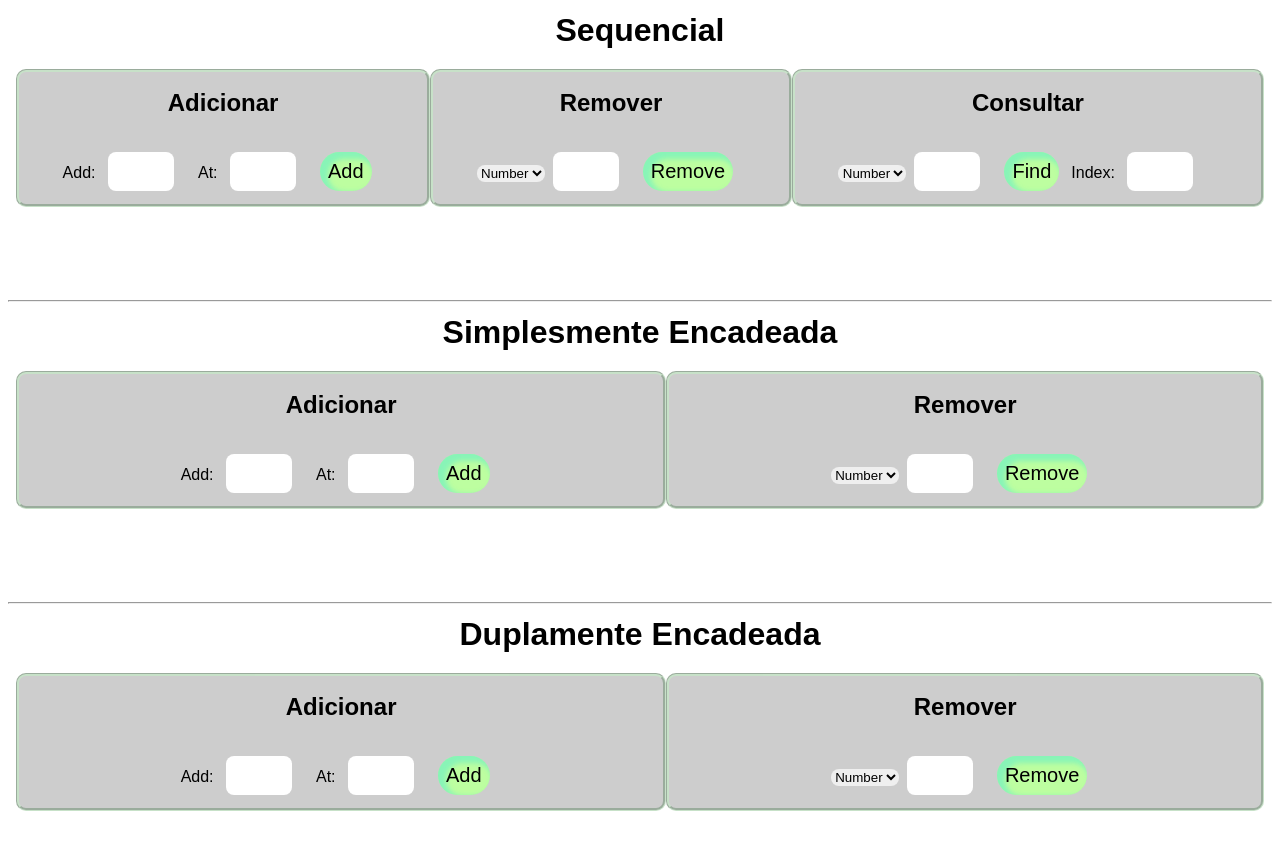
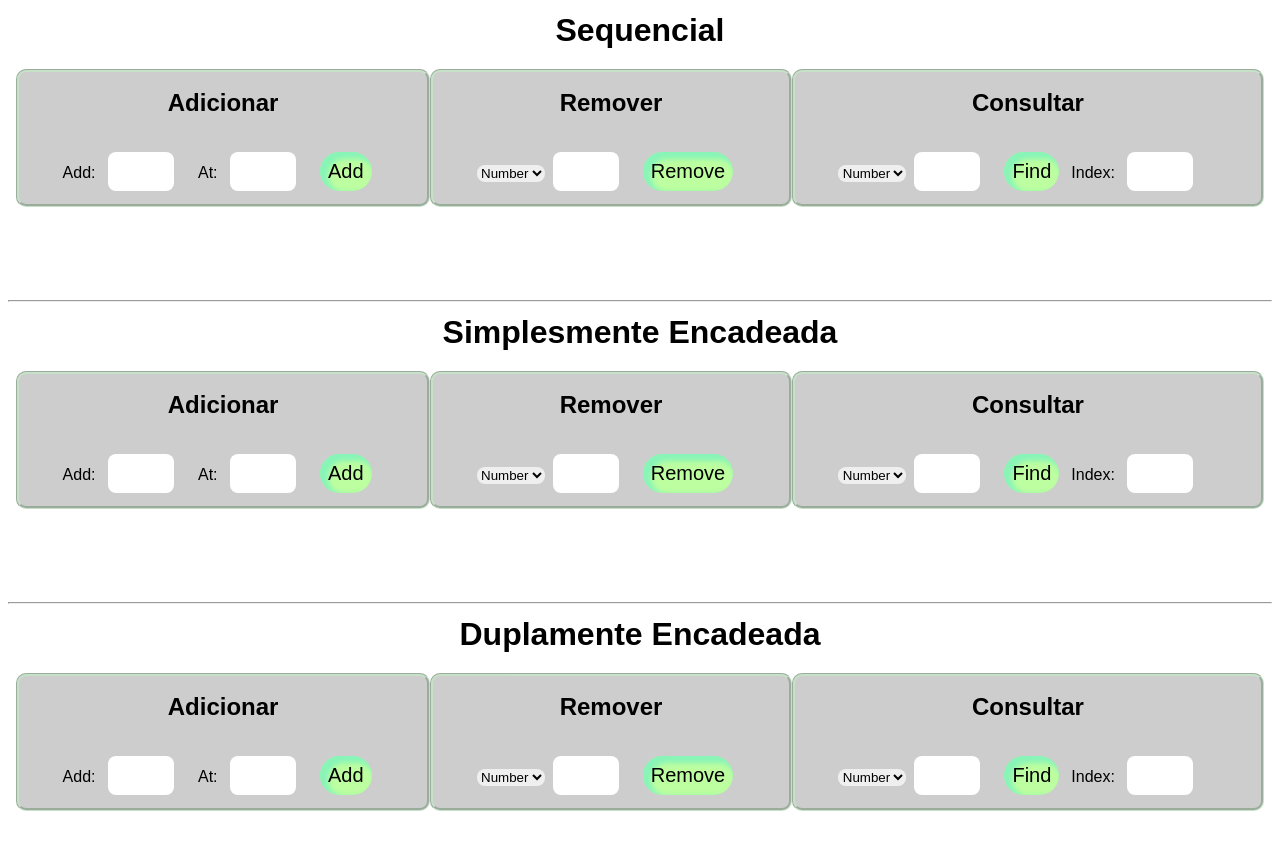
Before and after one commit to Calebe-Rodrigues/GUI_Lists, a React (Create React App) app: page / in a window 1280 px wide. Shown: the top 850 px of the page. Built offline with nearby package versions, Linux system fonts and the light colour scheme.

Commit message:
Fix and add Find to all pages

```diff
--- a/src/pages/doublyLinkedPage/index.tsx
+++ b/src/pages/doublyLinkedPage/index.tsx
@@ -12,6 +12,10 @@ export function DoublyLinkedPage({lista}: {lista: DoublyLinked}) {
   const [at, setAt] = useState('')
   const [remove, setRemove] = useState('')
   const [select, setSelect] = useState('number')
+  const [select2, setSelect2] = useState('number');
+  const [find, setFind] = useState('');
+  const [got, setGot] = useState('');
+  const [label, setLabel] = useState('Index: ');
 
   function Add(event: FormEvent<HTMLFormElement>){
     event.preventDefault();
@@ -76,6 +80,33 @@ export function DoublyLinkedPage({lista}: {lista: DoublyLinked}) {
 
   }
 
+  function Find(event: FormEvent<HTMLFormElement>){
+    event.preventDefault();
+    let numero = parseInt(find);
+
+    if (select2 == 'number'){
+      setLabel('Index: ');
+
+      if(lista.indexOf(numero) != -1 )
+      setGot(lista.indexOf(numero).toString());
+      else{
+        console.log("Numero inválido");
+        setGot('');
+      }
+    }
+    else{
+      setLabel('Number: ');
+
+      if(numero>=lista.size || Number.isNaN(numero)){
+        console.log("Indice Inválido");
+        setGot('');
+      }
+      else
+        setGot(lista.getElement(numero).toString());
+    }
+
+  }
+
 
 
   return (
@@ -125,7 +156,24 @@ export function DoublyLinkedPage({lista}: {lista: DoublyLinked}) {
               Remove
             </Ball>
           </form>
+        </CommandBox>
+        <CommandBox>
+          <h2>Consultar</h2>
+          <form onSubmit={Find}>
+            <OptionBox value={select2} onChange={(e) => setSelect2(e.target.value)}>
+              <option value="number">Number</option>
+              <option value="index">Index</option>
+            </OptionBox>
+            <TextBox
+              type="text"
+              value={find}
+              onChange={(e) => setFind(e.target.value)}
+            />
+            <Ball>Find</Ball>
 
+            <label>{label}</label>
+            <TextBox type="text" value={got}/>
+          </form>
         </CommandBox>
 
       </MenuBox>
--- a/src/pages/linkedPage/index.tsx
+++ b/src/pages/linkedPage/index.tsx
@@ -12,6 +12,10 @@ export function LinkedPage({lista}: {lista: Linked}) {
   const [at, setAt] = useState('')
   const [remove, setRemove] = useState('')
   const [select, setSelect] = useState('number')
+  const [select2, setSelect2] = useState('number');
+  const [find, setFind] = useState('');
+  const [got, setGot] = useState('');
+  const [label, setLabel] = useState('Index: ');
 
   function Add(event: FormEvent<HTMLFormElement>){
     event.preventDefault();
@@ -76,7 +80,32 @@ export function LinkedPage({lista}: {lista: Linked}) {
 
   }
 
+  function Find(event: FormEvent<HTMLFormElement>){
+    event.preventDefault();
+    let numero = parseInt(find);
 
+    if (select2 == 'number'){
+      setLabel('Index: ');
+
+      if(lista.indexOf(numero) != -1 )
+      setGot(lista.indexOf(numero).toString());
+      else{
+        console.log("Numero inválido");
+        setGot('');
+      }
+    }
+    else{
+      setLabel('Number: ');
+
+      if(numero>=lista.size || Number.isNaN(numero)){
+        console.log("Indice Inválido");
+        setGot('');
+      }
+      else
+        setGot(lista.getElement(numero).toString());
+    }
+
+  }
 
   return (
     <PageBox>
@@ -125,7 +154,24 @@ export function LinkedPage({lista}: {lista: Linked}) {
               Remove
             </Ball>
           </form>
+        </CommandBox>
+        <CommandBox>
+          <h2>Consultar</h2>
+          <form onSubmit={Find}>
+            <OptionBox value={select2} onChange={(e) => setSelect2(e.target.value)}>
+              <option value="number">Number</option>
+              <option value="index">Index</option>
+            </OptionBox>
+            <TextBox
+              type="text"
+              value={find}
+              onChange={(e) => setFind(e.target.value)}
+            />
+            <Ball>Find</Ball>
 
+            <label>{label}</label>
+            <TextBox type="text" value={got}/>
+          </form>
         </CommandBox>
 
       </MenuBox>
--- a/src/pages/sequentialPage/index.tsx
+++ b/src/pages/sequentialPage/index.tsx
@@ -87,9 +87,10 @@ export function SequentialPage({lista}: {lista: Array<number>}) {
       setLabel('Index: ');
       if(lista.includes(numero))
       setGot(lista.indexOf(numero).toString());
-      else
+      else{
         console.log("Numero inválido");
         setGot('');
+      }
     }
     else{
       setLabel('Number: ');
```
